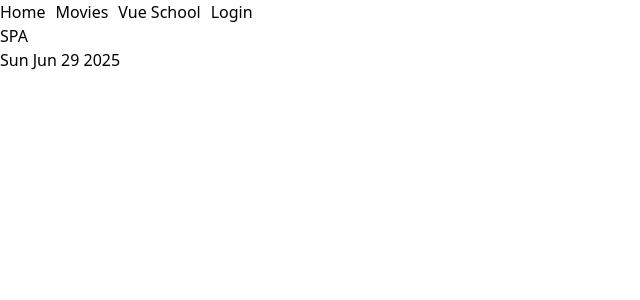
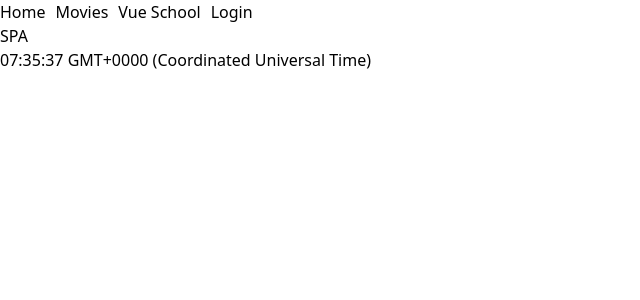
Before and after one commit to Wulakaka/nuxt-3-fundamentals-course, a Nuxt app: page /spa in a window 1280 px wide. Shown: the top 300 px of the page, without its empty margins (0-640 px from the left). Built offline with nearby package versions, Linux system fonts and the light colour scheme.

Commit message:
feat: 调整时间显示内容

```diff
--- a/pages/spa.vue
+++ b/pages/spa.vue
@@ -1,6 +1,6 @@
 <template>
   <div>
     <h1>SPA</h1>
-    <h2>{{ new Date().toDateString() }}</h2>
+    <h2>{{ new Date().toTimeString() }}</h2>
   </div>
 </template>
--- a/pages/ssr.vue
+++ b/pages/ssr.vue
@@ -1,6 +1,6 @@
 <template>
   <div>
     <h1>SSR</h1>
-    <h2>{{ new Date().toDateString() }}</h2>
+    <h2>{{ new Date().toTimeString() }}</h2>
   </div>
 </template>
--- a/pages/static.vue
+++ b/pages/static.vue
@@ -1,6 +1,6 @@
 <template>
   <div>
     <h1>Static</h1>
-    <h2>{{ new Date().toDateString() }}</h2>
+    <h2>{{ new Date().toTimeString() }}</h2>
   </div>
 </template>
--- a/pages/swr.vue
+++ b/pages/swr.vue
@@ -1,6 +1,6 @@
 <template>
   <div>
     <h1>SWR</h1>
-    <h2>{{ new Date().toDateString() }}</h2>
+    <h2>{{ new Date().toTimeString() }}</h2>
   </div>
 </template>
```
